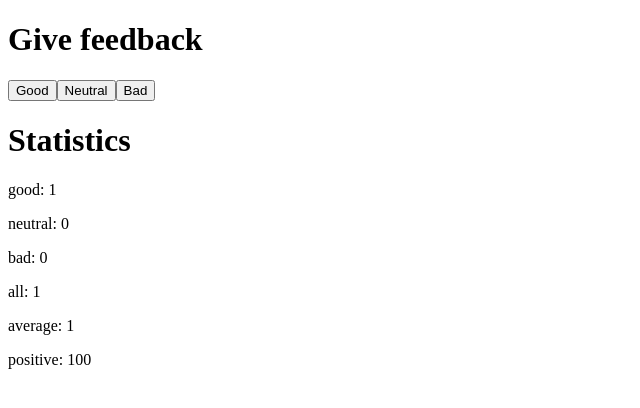
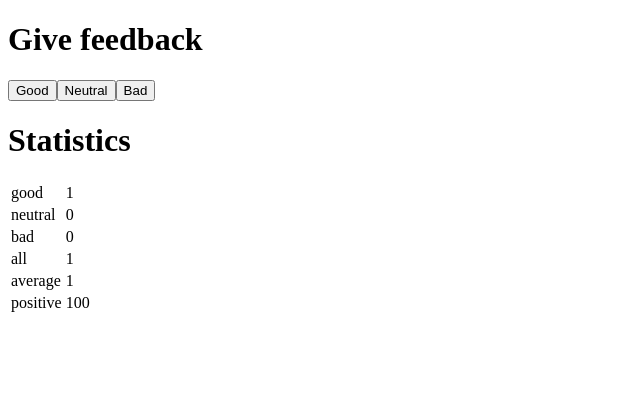
Before and after one commit to HenryGerretGruning/fullstack2020, a React (Create React App) app in the folder 1.6-1.11/: page / in a window 1280 px wide. Both pictures are taken after a click on the button "Good". Shown: the top 408 px of the page, without its empty margins (0-640 px from the left). Built offline with nearby package versions, Linux system fonts and the light colour scheme.

Commit message:
1.11 Finished

```diff
--- a/1.6-1.11/src/index.js
+++ b/1.6-1.11/src/index.js
@@ -8,9 +8,12 @@
 )
 
 const Statistic = (props) => (
-  <div>
-  <p>{props.text}: {props.value}</p>
-  </div>
+
+  <tr>
+  <td>{props.text}</td>
+  <td>{props.value}</td>
+  </tr>
+
 )
 
 const Statistics = (props) => {
@@ -21,12 +24,16 @@
     return (
 
       <div>
+      <table>
+      <tbody>
       <Statistic text="good" value ={props.good} />
       <Statistic text="neutral" value ={props.neutral} />
       <Statistic text="bad" value ={props.bad} />
       <Statistic text="all" value ={all} />
       <Statistic text="average" value ={average} />
       <Statistic text="positive" value ={positive} />
+      </tbody>
+      </table>
       </div>
 
     )
```
Also changed, not shown: 1 other file (tests, documents, lock files or other folders).
